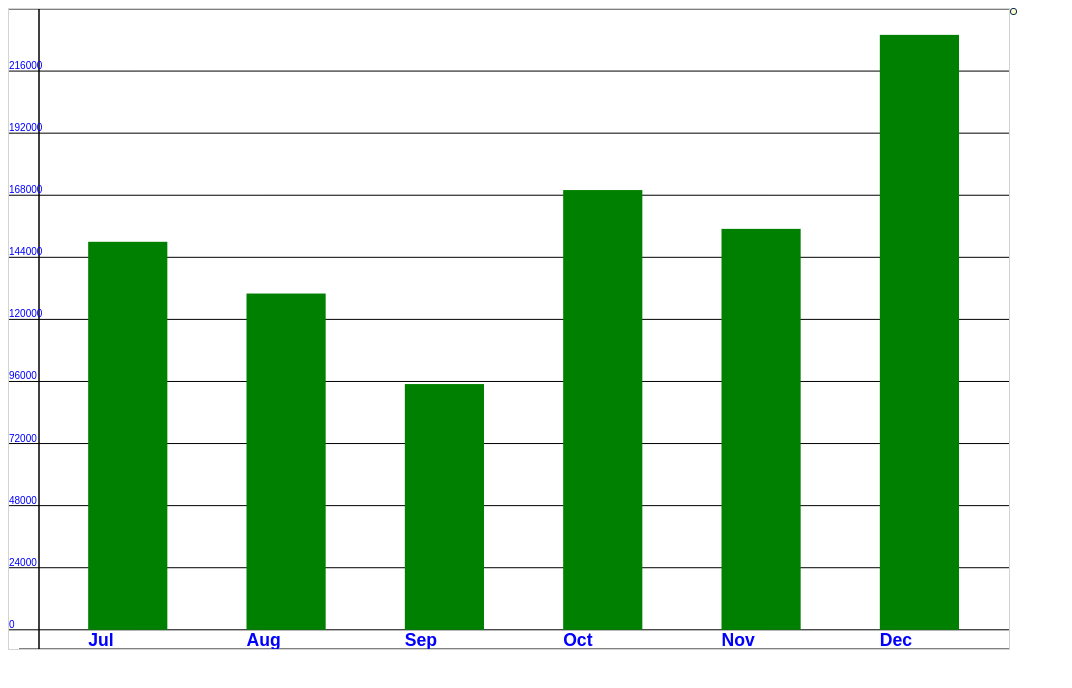
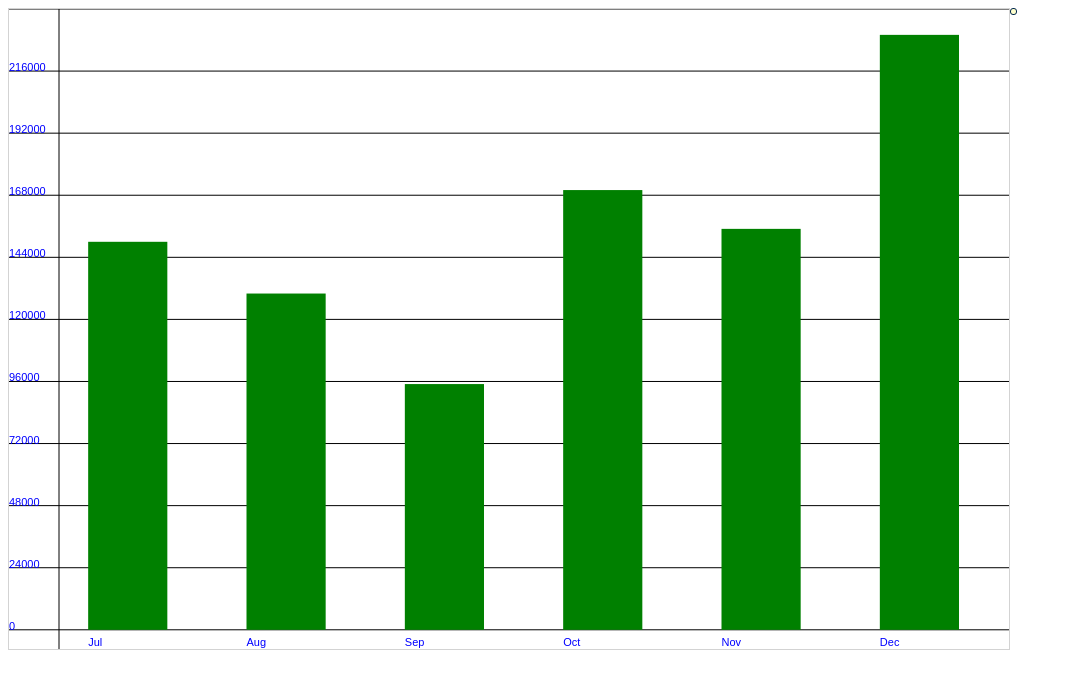
Before and after one commit to rahuldutta2013/HTML-5-Graph, a plain HTML site: page index.html in a window 1280 px wide. Shown: the whole page, without its empty margins (0-1072 px from the left). Drawn offline with nearby package versions, Linux system fonts and the light colour scheme.

Commit message:
Line.js created

```diff
--- a/index.html
+++ b/index.html
@@ -2,6 +2,7 @@
 <html>
     <head>
         <link rel="stylesheet" href="css/canvas.css">
+        <title>HTML 5 chart</title>
      </head>
 <body>
     <canvas id="myCanvas" ></canvas>
@@ -12,6 +13,8 @@
     <script src="js/chart.js"></script>
     <script src="js/tooltip.js"></script>
     <script src="js/axis.js"></script>
+    <script src="js/line.js"></script>
+    <script src="js/graphText.js"></script>
     <script src="js/main.js"></script>
 </body>
 </html>
--- a/js/axis.js
+++ b/js/axis.js
@@ -1,34 +1,28 @@
-function Axis(canvasId, canvasHeight, canvasWidth, valOfY) {
+function Axis(canvasId, canvasHeight, canvasWidth, totData) {
 
     this.axisCalculation = function () {
-        var canvas = document.getElementById('myCanvas'),
-            ctx = canvas.getContext('2d');
+        var myText = new GraphText();
+        var drawMyLine = new Line(); //craeting the object of Line class
         this.canvasWidth = canvasWidth;
         this.canvasHeight = canvasHeight;
         var arrOfValue = [],
             graphHeight = (this.canvasHeight * 97) / 100,
             origDist = (this.canvasWidth * 10) / 100;
 
-        //craeting the X axis (0,500)
-        ctx.beginPath();
-        ctx.moveTo(10, this.canvasHeight); //starting point of x-axis(10,500)
-        ctx.lineTo(this.canvasWidth, this.canvasHeight);//ending point of x-axis(1000,500)
-        ctx.stroke();
-
         //craeting the Y axis (10,0)
-        ctx.beginPath();
-        ctx.moveTo((this.canvasWidth * 3) / 100, 0); //starting point of y-axis(10,0)
-        ctx.lineTo((this.canvasWidth * 3) / 100, this.canvasHeight);//ending point of y-axis(10,500)
-        ctx.stroke();
-
-
-
-
-        for (var i = 0; i < valOfY.data.length; i++) { //getting the value x or y for creating axis
-            arrOfValue.push(valOfY.data[i].value);
+        if (totData.chart.yAxis === 'true') {
+            var val,
+                x1 = (this.canvasWidth * 5) / 100,
+                y1 = 0,
+                x2 = (this.canvasWidth * 5) / 100,
+                y2 = this.canvasHeight,
+                axisType = 'y';
+            drawMyLine.drawLine(x1, y1, x2, y2);
         }
 
-
+        for (var i = 0; i < totData.data.length; i++) { //getting the value x or y for creating axis
+            arrOfValue.push(totData.data[i].value);
+        }
 
         var gapInYaxis = (graphHeight / 10),
             text = 0,
@@ -36,7 +30,6 @@ function Axis(canvasId, canvasHeight, canvasWidth, valOfY) {
             xOrdinate = 0,
             minVal = Math.min.apply(NaN, arrOfValue),
             maxVal = Math.max.apply(NaN, arrOfValue),
-
             minAbs = Math.abs(minVal),
             maxAbs = Math.abs(maxVal),
             strMax = JSON.stringify(maxAbs),
@@ -45,7 +38,6 @@ function Axis(canvasId, canvasHeight, canvasWidth, valOfY) {
             resMin = strMin.split(""),
             addedValMax = resMax.length,
             addedValMin = resMin.length,
-
             limitHigh = Math.pow(10, addedValMax - 2),
             limitLow = Math.pow(10, addedValMin - 2);
 
@@ -55,45 +47,33 @@ function Axis(canvasId, canvasHeight, canvasWidth, valOfY) {
         } else {
             minVal -= limitLow;
         }
-
         var gap = (maxVal - (minVal)) / 10;
 
-
         //creating the division for coloumnChart
-        for (var j = 0; j <= 10; j++) {
-
-            ctx.moveTo(0, yaxis);
-            ctx.lineTo(1000, yaxis);
-            ctx.stroke();
-            ctx.beginPath();
-
-            ctx.fillStyle  = '#00F';
-            // ctx.font  = '90% Sans-Serif';
-            ctx.fillText(maxVal, 0 , yaxis-2); //writing the value in y-axis
-
-            maxVal = maxVal - gap;
-            yaxis = yaxis + gapInYaxis;
+        if (totData.chart.trainLine === 'true') {
+            var color = 'blue';
+            for (var j = 0; j <= 10; j++) {
+                drawMyLine.drawLine(0, yaxis, this.canvasWidth, yaxis);
+                myText.fillText(0, yaxis, maxVal, color);
+                maxVal = maxVal - gap;
+                yaxis = yaxis + gapInYaxis;
+            }
         }
-
 
         var gapInXAxix, xOrdinate = 0;
         var widthOfBar,
             x,
-            noOfBar = valOfY.data.length,
+            noOfBar = totData.data.length,
             rightGap = (this.canvasWidth * 5) / 100,
             gapPlusWidthOfBar = ((this.canvasWidth - rightGap) / noOfBar);
-
-        gapInXAxix = x = widthOfBar = gapPlusWidthOfBar / 2;
-
-
-        for (var p = 0; p < valOfY.data.length; p++) {
-            ctx.fillStyle  = '#00F';
-            ctx.font  = 'bold 110% Sans-Serif';
-            ctx.fillText(valOfY.data[p].label, xOrdinate + x, canvasHeight - ((canvasHeight * .5) / 100)); //writing the value in X-axis
+        gapInXAxix = x = widthOfBar = gapPlusWidthOfBar / 2,
+            axisType = 'x';
+        var color = 'blue';
+        // creating the x-Axis
+        drawMyLine.drawLine(xOrdinate + x, yaxis, this.canvasWidth, yaxis); //creating the x-Axis
+        for (var p = 0; p < totData.data.length; p++) {
+            myText.fillText(xOrdinate + x, canvasHeight - ((canvasHeight * .5) / 100), totData.data[p].label, color); //writing the value in x-Axis
             xOrdinate = xOrdinate + gapInXAxix + x;
         }
-
-
     }
-
 }
--- /dev/null
+++ b/js/graphText.js
@@ -0,0 +1,9 @@
+function GraphText() {
+    var canvas = document.getElementById('myCanvas'),
+        ctx = canvas.getContext('2d');
+    this.fillText = function (x, y, val, color) {
+        ctx.fillStyle = color;
+        ctx.font = "11px Arial";
+        ctx.fillText(val, x, y); //writing the value in X-axis
+    }
+};
--- /dev/null
+++ b/js/line.js
@@ -0,0 +1,11 @@
+//function to draw line
+function Line() {
+    var canvas = document.getElementById('myCanvas'),
+        ctx = canvas.getContext('2d');
+    this.drawLine = function (x1, y1, x2, y2) {
+        ctx.moveTo(x1, y1);
+        ctx.lineTo(x2, y2);
+        ctx.stroke();
+        ctx.beginPath();
+    }
+}
--- a/js/main.js
+++ b/js/main.js
@@ -25,6 +25,10 @@ function CanvasResponsive(canvasId) {
         canvasHeight = (window.innerHeight * 80) / 100;
         canvasId.setAttribute("width", canvasWidth);  //setting responsive width to canvas
         canvasId.setAttribute("height", canvasHeight);//setting responsive height to canvas
+
+
+
+
         var myAxis = new Axis(canvasId, canvasHeight, canvasWidth, myParserManager.myData);
         myAxis.axisCalculation();
 
--- a/js/revenue.json
+++ b/js/revenue.json
@@ -2,7 +2,9 @@
     "chart": {
         "caption": "Half Yearly Revenue Analysis",
         "yaxisname": "Revenue",
-        "trainLine":"true"
+        "trainLine":"true",
+        "xAxis" : "true",
+        "yAxis" : "true"
 
     },
     "data": [
--- a/js/tooltip.js
+++ b/js/tooltip.js
@@ -1,5 +1,6 @@
+var tooltip = $('span');
+//craeting tooltip
 function handleMouseMove(e, dots, dataArr) {
-
     var graph = document.getElementById("myCanvas");
     var ctx = graph.getContext("2d");
     var index;
@@ -8,7 +9,6 @@ function handleMouseMove(e, dots, dataArr) {
     var offsetY = canvasOffset.top;
     mouseX = parseInt(e.clientX - offsetX);
     mouseY = parseInt(e.clientY - offsetY);
-
     // Put your mousemove stuff here
     var hit = false;
     for (var i = 0; i < dots.length; i++) {
@@ -18,19 +18,15 @@ function handleMouseMove(e, dots, dataArr) {
         var width = dot.width;
         var height = dot.height;
         var rXr = width * height;
-
         if (mouseX >= dot.xordi && mouseX < (dot.xordi + width) && mouseY >= dot.y && mouseY < (dot.y + height)) {
             hit = true;
             index = i;
         }
     }
     if (hit) {
-        $('span').text(dataArr[index]);
-
-        $("span").css({ "position": "absolute", "top": mouseY - 20, "left": mouseX - 20,"display":"block"});
+        tooltip.text(dataArr[index]);
+        tooltip.css({ "position": "absolute", "top": mouseY - 20, "left": mouseX - 20, "display": "block" });
     } else {
-        $("span").empty().css("display","none");
-
+        tooltip.empty().css("display", "none");
     }
-
 }
```
